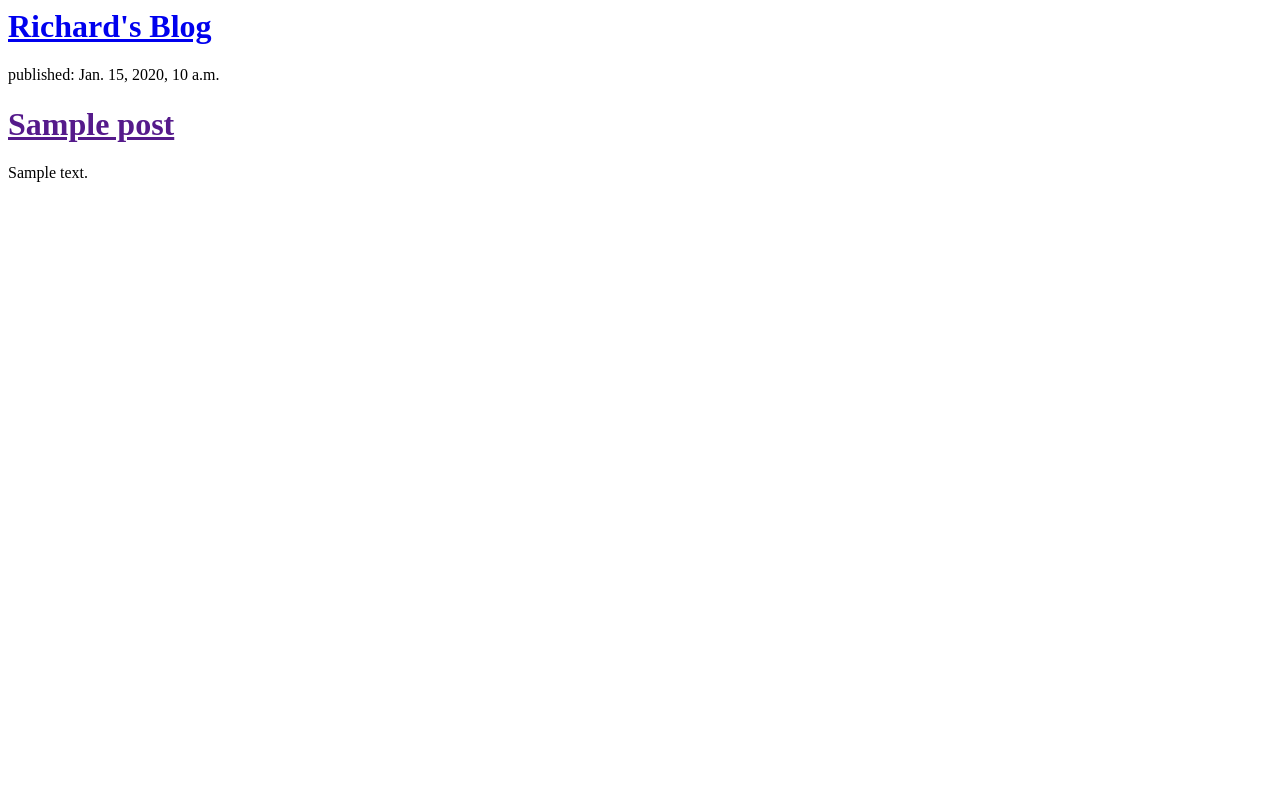
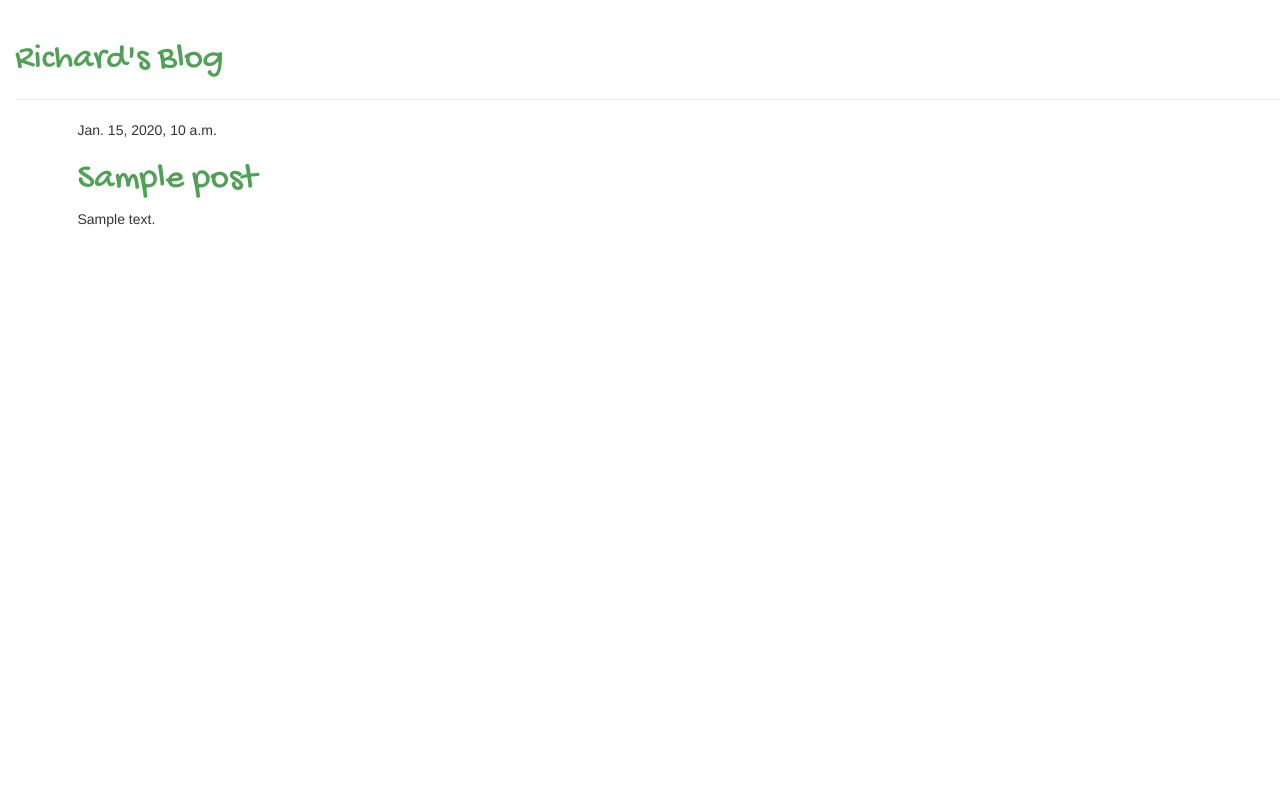
Before and after one commit to rtwhitfield84/django_girls, a Django app: template blog/templates/blog/post_list.html in a window 1280 px wide. Run offline with Django 3.2, Linux system fonts and the light colour scheme; the template is opened without the code that fills it: values that come from a table or form of the project are taken from there, others are empty; tables that the repository leaves empty hold one stand-in row (values such as "Sample post"); some libraries are stand-ins or nearby versions.

Commit message:
updated templates and static

```diff
--- /dev/null
+++ b/blog/templates/blog/base.html
@@ -0,0 +1,24 @@
+        {% load staticfiles %}
+        <html>
+            <head>
+                <title>Django Girls blog</title>
+                <link rel="stylesheet" href="//maxcdn.bootstrapcdn.com/bootstrap/3.2.0/css/bootstrap.min.css">
+                <link rel="stylesheet" href="//maxcdn.bootstrapcdn.com/bootstrap/3.2.0/css/bootstrap-theme.min.css">
+		      <link href="https://fonts.googleapis.com/css?family=Gochi+Hand" rel="stylesheet">
+                <link rel="stylesheet" href="{% static 'css/blog.css' %}">
+            </head>
+            <body>
+                <div class="page-header">
+                    <h1><a href="/">Richard's Blog</a></h1>
+                </div>
+                <div class="content container">
+                    <div class="row">
+                        <div class="col-md-8">
+                        {% block content %}
+                        {% endblock %}
+                        </div>
+                    </div>
+                </div>
+                <script src="//maxcdn.bootstrapcdn.com/bootstrap/3.2.0/js/bootstrap.min.js"></script>
+            </body>
+        </html>
--- a/blog/templates/blog/post_list.html
+++ b/blog/templates/blog/post_list.html
@@ -1,18 +1,13 @@
-<html>
-    <head>
-        <title>Richard's blog</title>
-    </head>
-    <body>
-    <div>
-        <h1><a href="/">Richard's Blog</a></h1>
-    </div>
+{% extends 'blog/base.html' %}
 
-    {% for post in posts %}
-        <div>
-            <p>published: {{ post.published_date }}</p>
-            <h1><a href="">{{ post.title }}</a></h1>
-            <p>{{ post.text|linebreaksbr }}</p>
-        </div>
-    {% endfor %}
-    </body>
-</html>
+{% block content %}
+	{% for post in posts %}
+	    <div class="post">
+	        <div class="date">
+	            {{ post.published_date }}
+	        </div>
+	        <h1><a href="">{{ post.title }}</a></h1>
+	        <p>{{ post.text|linebreaksbr }}</p>
+	    </div>
+	{% endfor %}
+{% endblock %}
--- /dev/null
+++ b/blog/templates/blog/static/css/blog.css
@@ -0,0 +1,8 @@
+h1 a{
+	color: #50A156;
+	font-family: 'Gochi Hand', cursive;
+}
+
+body{
+	padding-left:  15px;
+}
--- a/dg/settings.py
+++ b/dg/settings.py
@@ -26,7 +26,6 @@ SECRET_KEY = 'c09k4_(m($#g18tuam9k(9r18*jj%9xe6dw)g5-b!(cue&fy#s'
 DEBUG = True
 
 ALLOWED_HOSTS = ['localhost', '.pythonanywhere.com']
-# '127.0.0.1:8000', '.pythonanywhere.com'
 
 # Application definition
 
```
Also changed, not shown: blog/templates/base.html (added, +23 -0 lines).
